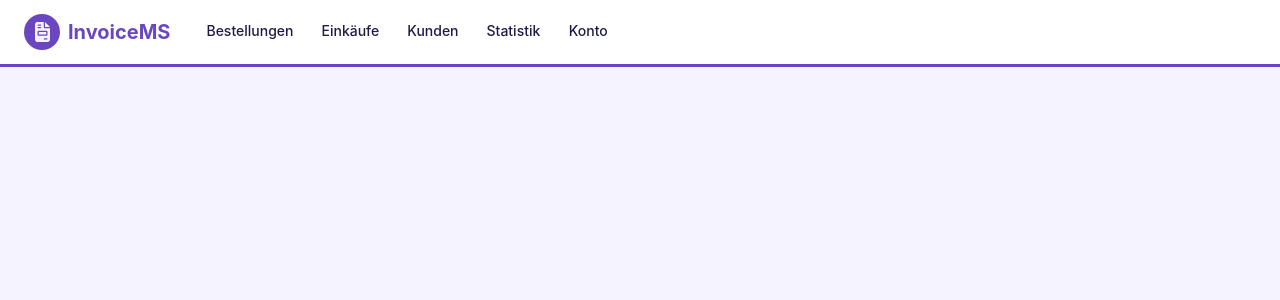
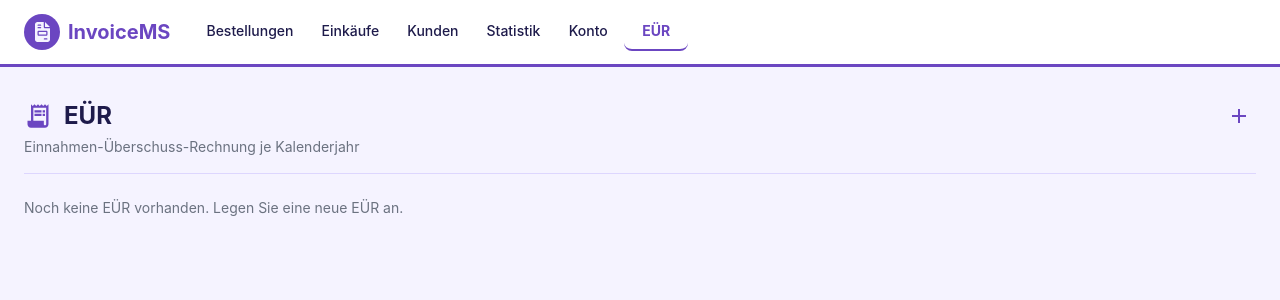
Before and after one commit to Daerhard/invoice-management-system-frontend, a React (Create React App) app: page /euer in a window 1280 px wide. Shown: the top 300 px of the page. Built offline with nearby package versions, Linux system fonts and the light colour scheme.

Commit message:
Add EÜR section with nav link, route and basic page
Agent-Logs-Url: https://github.com/Daerhard/invoice-management-system-frontend/sessions/87584b03-6494-4f36-b9f0-a870f8e4dbfe

Co-authored-by: Daerhard <100348464+Daerhard@users.noreply.github.com>

```diff
--- a/src/components/menu/Menu.tsx
+++ b/src/components/menu/Menu.tsx
@@ -10,6 +10,7 @@ const navLinks = [
     { to: '/kunden', label: 'Kunden' },
     { to: '/statistik', label: 'Statistik' },
     { to: '/konto', label: 'Konto' },
+    { to: '/euer', label: 'EÜR' },
 ];
 
 export default function Menu() {
--- a/src/containers/Layout.tsx
+++ b/src/containers/Layout.tsx
@@ -6,6 +6,7 @@ import Statistik from './statistik/Statistik'
 import Einkaeufe from './einkaeufe/Einkaeufe'
 import Customers from './customers/Customers'
 import Konto from './konto/Konto'
+import Euer from './euer/Euer'
 import { Navigate, Route, Routes } from 'react-router-dom'
 
 export default function Layout() {
@@ -21,6 +22,7 @@ export default function Layout() {
                     <Route path="/kunden" element={<Customers/>} />
                     <Route path="/statistik" element={<Statistik/>} />
                     <Route path="/konto" element={<Konto/>} />
+                    <Route path="/euer" element={<Euer/>} />
                 </Routes>
             </Container>
         </Box>
--- /dev/null
+++ b/src/containers/euer/Euer.tsx
@@ -0,0 +1,144 @@
+import React, { useState } from 'react';
+import {
+    Box,
+    Button,
+    Chip,
+    Dialog,
+    DialogActions,
+    DialogContent,
+    DialogTitle,
+    Divider,
+    IconButton,
+    List,
+    ListItem,
+    ListItemText,
+    MenuItem,
+    Stack,
+    TextField,
+    Tooltip,
+    Typography,
+} from '@mui/material';
+import ReceiptLongIcon from '@mui/icons-material/ReceiptLong';
+import AddIcon from '@mui/icons-material/Add';
+
+interface EuerEntry {
+    year: number;
+}
+
+const CURRENT_YEAR = new Date().getFullYear();
+const YEAR_RANGE_SIZE = 10;
+const YEAR_OPTIONS = Array.from({ length: YEAR_RANGE_SIZE }, (_, i) => CURRENT_YEAR - i);
+
+export default function Euer() {
+    const [entries, setEntries] = useState<EuerEntry[]>([]);
+    const [dialogOpen, setDialogOpen] = useState(false);
+    const [selectedYear, setSelectedYear] = useState<number>(CURRENT_YEAR);
+
+    const handleAdd = () => {
+        if (entries.some((e) => e.year === selectedYear)) {
+            return;
+        }
+        setEntries((prev) => {
+            const next = [...prev, { year: selectedYear }];
+            next.sort((a, b) => b.year - a.year);
+            return next;
+        });
+        setDialogOpen(false);
+    };
+
+    const handleOpenDialog = () => {
+        const nextYear = YEAR_OPTIONS.find((y) => !entries.some((e) => e.year === y)) ?? CURRENT_YEAR;
+        setSelectedYear(nextYear);
+        setDialogOpen(true);
+    };
+
+    const alreadyExists = entries.some((e) => e.year === selectedYear);
+
+    return (
+        <Box style={{ width: '100%' }}>
+            <Stack spacing={3} width="100%">
+                <Box>
+                    <Stack direction="row" alignItems="center" justifyContent="space-between">
+                        <Stack direction="row" alignItems="center" spacing={1.5}>
+                            <ReceiptLongIcon sx={{ color: 'primary.main', fontSize: 28 }} />
+                            <Typography variant="h5">EÜR</Typography>
+                            {entries.length > 0 && (
+                                <Chip
+                                    label={entries.length}
+                                    size="small"
+                                    color="primary"
+                                    sx={{ fontWeight: 600, borderRadius: 1 }}
+                                />
+                            )}
+                        </Stack>
+                        <Tooltip title="Neue EÜR anlegen">
+                            <IconButton
+                                color="primary"
+                                size="small"
+                                onClick={handleOpenDialog}
+                                aria-label="Neue EÜR anlegen"
+                            >
+                                <AddIcon />
+                            </IconButton>
+                        </Tooltip>
+                    </Stack>
+                    <Typography variant="body2" color="text.secondary" sx={{ mt: 0.5 }}>
+                        Einnahmen-Überschuss-Rechnung je Kalenderjahr
+                    </Typography>
+                    <Divider sx={{ mt: 2 }} />
+                </Box>
+
+                <List dense disablePadding>
+                    {entries.length > 0 ? (
+                        entries.map((entry) => (
+                            <ListItem key={entry.year} divider>
+                                <ListItemText
+                                    primary={
+                                        <Typography variant="body1" fontWeight={600}>
+                                            EÜR {entry.year}
+                                        </Typography>
+                                    }
+                                />
+                            </ListItem>
+                        ))
+                    ) : (
+                        <Typography variant="body2" color="text.secondary">
+                            Noch keine EÜR vorhanden. Legen Sie eine neue EÜR an.
+                        </Typography>
+                    )}
+                </List>
+            </Stack>
+
+            <Dialog open={dialogOpen} onClose={() => setDialogOpen(false)} maxWidth="xs" fullWidth>
+                <DialogTitle>Neue EÜR anlegen</DialogTitle>
+                <DialogContent>
+                    <Stack spacing={2} sx={{ mt: 1 }}>
+                        <TextField
+                            select
+                            label="Jahr"
+                            value={selectedYear}
+                            onChange={(e) => setSelectedYear(Number(e.target.value))}
+                            size="small"
+                            fullWidth
+                            inputProps={{ 'aria-label': 'Jahr auswählen' }}
+                            error={alreadyExists}
+                            helperText={alreadyExists ? 'Für dieses Jahr existiert bereits eine EÜR.' : ''}
+                        >
+                            {YEAR_OPTIONS.map((year) => (
+                                <MenuItem key={year} value={year}>
+                                    {year}
+                                </MenuItem>
+                            ))}
+                        </TextField>
+                    </Stack>
+                </DialogContent>
+                <DialogActions>
+                    <Button onClick={() => setDialogOpen(false)}>Abbrechen</Button>
+                    <Button variant="contained" onClick={handleAdd} disabled={alreadyExists}>
+                        Anlegen
+                    </Button>
+                </DialogActions>
+            </Dialog>
+        </Box>
+    );
+}
```
